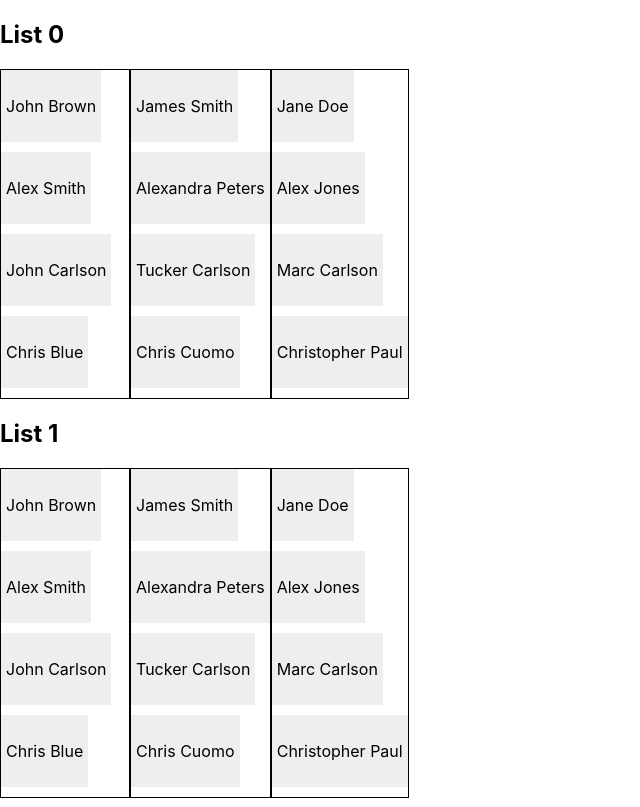
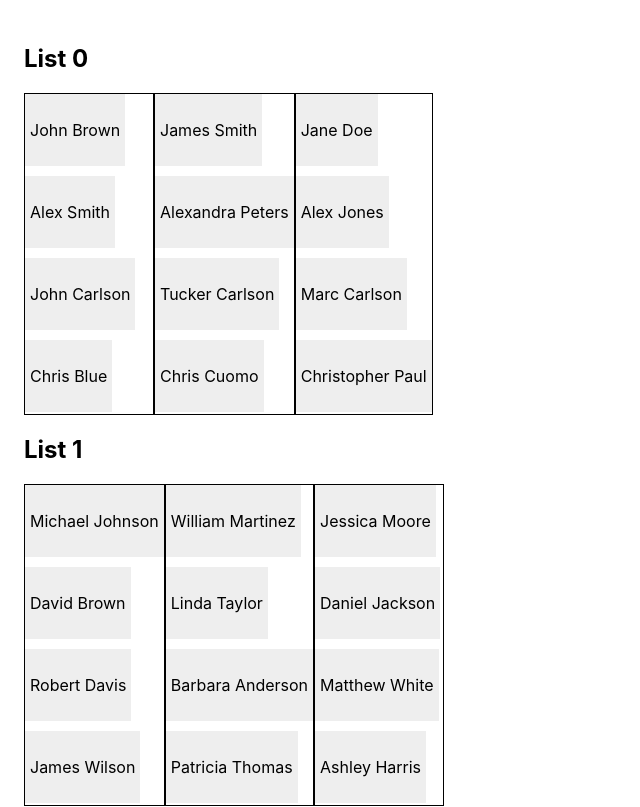
Before and after one commit to GilTorch/drag-n-drop-between-components, a React (Create React App) app: page / in a window 1280 px wide. Shown: the top 807 px of the page, without its empty margins (0-640 px from the left). Built offline with nearby package versions, Linux system fonts and the light colour scheme.

Commit message:
Changing names

```diff
--- a/src/App.js
+++ b/src/App.js
@@ -1,13 +1,14 @@
 import React from "react";
 import VanillaDrag from "./VanillaDrag";
+import { weeks } from "./data";
 
 const App = () => {
   return (
-    <div>
-      {new Array(3).fill(undefined).map((_, index) => (
+    <div style={{ padding: "24px" }}>
+      {weeks.map((week, index) => (
         <div key={index}>
           <h2>List {index}</h2>
-          <VanillaDrag />
+          <VanillaDrag list={week} />
         </div>
       ))}
     </div>
--- a/src/VanillaDrag.js
+++ b/src/VanillaDrag.js
@@ -1,51 +1,49 @@
 import { useState, useRef } from "react";
-import { peopleData } from "./data";
 /**  */
-const VanillaDrag = () => {
-  const [peoples, setPeoples] = useState([...peopleData]);
+const VanillaDrag = ({ list }) => {
+  const [week, setWeek] = useState([...list]);
   const [isItemIsDragging, setIsItemDragging] = useState(false);
-  const dragPerson = useRef({ listPosition: 0, itemPosition: 0 });
-  const draggedOverPerson = useRef({ listPosition: 0, itemPosition: 0 });
-  const dragPersonList = useRef(0);
-  const draggedOverPersonList = useRef(0);
+  const draggedSection = useRef({ dayIndex: 0, sectionIndex: 0 });
+  const draggedOverSection = useRef({ dayIndex: 0, sectionIndex: 0 });
+  const draggedDay = useRef(0);
+  const draggedOverDay = useRef(0);
 
-  const onPersonListDragEnd = () => {
-    const peoplesClone = [...peoples];
-    const temp = peoplesClone[dragPersonList.current];
-    peoplesClone[dragPersonList.current] =
-      peoplesClone[draggedOverPersonList.current];
-    peoplesClone[draggedOverPersonList.current] = temp;
-    setPeoples(peoplesClone);
+  const onDayDragEnd = () => {
+    const weekClone = [...week];
+    const temp = weekClone[draggedDay.current];
+    weekClone[draggedDay.current] = weekClone[draggedOverDay.current];
+    weekClone[draggedOverDay.current] = temp;
+    setWeek(weekClone);
   };
 
-  const onPersonDragEnd = () => {
-    const peoplesClone = [...peoples];
-    if (draggedOverPersonList.current === dragPerson.current.listPosition) {
+  const onSectionDragEnd = () => {
+    const weekClone = [...week];
+    if (draggedOverDay.current === draggedSection.current.dayIndex) {
       const temp =
-        peoplesClone[dragPerson.current.listPosition][
-          dragPerson.current.itemPosition
+        weekClone[draggedSection.current.dayIndex][
+          draggedSection.current.sectionIndex
         ];
-      peoplesClone[dragPerson.current.listPosition][
-        dragPerson.current.itemPosition
+      weekClone[draggedSection.current.dayIndex][
+        draggedSection.current.sectionIndex
       ] =
-        peoplesClone[draggedOverPerson.current.listPosition][
-          draggedOverPerson.current.itemPosition
+        weekClone[draggedOverSection.current.dayIndex][
+          draggedOverSection.current.sectionIndex
         ];
-      peoplesClone[draggedOverPerson.current.listPosition][
-        draggedOverPerson.current.itemPosition
+      weekClone[draggedOverSection.current.dayIndex][
+        draggedOverSection.current.sectionIndex
       ] = temp;
     } else {
       const temp =
-        peoplesClone[dragPerson.current.listPosition][
-          dragPerson.current.itemPosition
+        weekClone[draggedSection.current.dayIndex][
+          draggedSection.current.sectionIndex
         ];
-      peoplesClone[draggedOverPersonList.current].push(temp);
-      peoplesClone[dragPerson.current.listPosition].splice(
-        dragPerson.current.itemPosition,
+      weekClone[draggedOverDay.current].push(temp);
+      weekClone[draggedSection.current.dayIndex].splice(
+        draggedSection.current.sectionIndex,
         1
       );
     }
-    setPeoples(peoplesClone);
+    setWeek(weekClone);
   };
 
   return (
@@ -57,29 +55,30 @@ const VanillaDrag = () => {
           alignItems: "center",
         }}
       >
-        {peoples.map((people, peopleIndex) => (
+        {week.map((day, dayIndex) => (
           <div
-            key={peopleIndex}
+            key={dayIndex}
             draggable={!isItemIsDragging}
             onDragStart={() => {
-              dragPersonList.current = peopleIndex;
+              draggedDay.current = dayIndex;
             }}
             onDragEnd={() => {
               if (!isItemIsDragging) {
-                onPersonListDragEnd();
+                onDayDragEnd();
               }
             }}
             onDragEnter={() => {
-              draggedOverPersonList.current = peopleIndex;
+              draggedOverDay.current = dayIndex;
             }}
             onDragOver={(e) => e.preventDefault()}
             style={{
               border: "1px solid black",
-              minHeight: "40vh",
+              height: "40vh",
               minWidth: "10vw",
+              overflowY: "auto",
             }}
           >
-            {people.map((person, personIndex) => (
+            {day.map((section, sectionIndex) => (
               <div
                 style={{
                   width: "max-content",
@@ -87,28 +86,28 @@ const VanillaDrag = () => {
                   marginBottom: "10px",
                   backgroundColor: "#eee",
                 }}
-                key={personIndex}
+                key={sectionIndex}
                 draggable
                 onDragStart={() => {
                   setIsItemDragging(true);
-                  dragPerson.current = {
-                    listPosition: peopleIndex,
-                    itemPosition: personIndex,
+                  draggedSection.current = {
+                    dayIndex,
+                    sectionIndex,
                   };
                 }}
                 onDragEnter={() => {
-                  draggedOverPerson.current = {
-                    listPosition: peopleIndex,
-                    itemPosition: personIndex,
+                  draggedOverSection.current = {
+                    dayIndex,
+                    sectionIndex,
                   };
                 }}
                 onDragEnd={() => {
                   setIsItemDragging(false);
-                  onPersonDragEnd();
+                  onSectionDragEnd();
                 }}
                 onDragOver={(e) => e.preventDefault()}
               >
-                <p>{person.name}</p>
+                <p>{section.name}</p>
               </div>
             ))}
           </div>
--- a/src/data/index.js
+++ b/src/data/index.js
@@ -1,6 +1,9 @@
-const peopleData = [
+const week1 = [
+  // -> week
   [
+    // day
     {
+      // event
       id: 1,
       name: "John Brown",
       content:
@@ -77,8 +80,191 @@ const peopleData = [
         "Est irure aute amet voluptate et esse ad do culpa voluptate proident aute.",
     },
   ],
-  ]
+];
 
-export {
-    peopleData
-}
+const week2 = [
+  [
+    {
+      id: 1,
+      name: "Michael Johnson",
+      content:
+        "Est irure aute amet voluptate et esse ad do culpa voluptate proident aute.",
+    },
+    {
+      id: 2,
+      name: "David Brown",
+      content:
+        "Est irure aute amet voluptate et esse ad do culpa voluptate proident aute.",
+    },
+    {
+      id: 3,
+      name: "Robert Davis",
+      content:
+        "Est irure aute amet voluptate et esse ad do culpa voluptate proident aute.",
+    },
+    {
+      id: 4,
+      name: "James Wilson",
+      content:
+        "Est irure aute amet voluptate et esse ad do culpa voluptate proident aute.",
+    },
+  ],
+  [
+    {
+      id: 1,
+      name: "William Martinez",
+      content:
+        "Est irure aute amet voluptate et esse ad do culpa voluptate proident aute.",
+    },
+    {
+      id: 2,
+      name: "Linda Taylor",
+      content:
+        "Est irure aute amet voluptate et esse ad do culpa voluptate proident aute.",
+    },
+    {
+      id: 3,
+      name: "Barbara Anderson",
+      content:
+        "Est irure aute amet voluptate et esse ad do culpa voluptate proident aute.",
+    },
+    {
+      id: 4,
+      name: "Patricia Thomas",
+      content:
+        "Est irure aute amet voluptate et esse ad do culpa voluptate proident aute.",
+    },
+  ],
+  [
+    {
+      id: 1,
+      name: "Jessica Moore",
+      content:
+        "Est irure aute amet voluptate et esse ad do culpa voluptate proident aute.",
+    },
+    {
+      id: 2,
+      name: "Daniel Jackson",
+      content:
+        "Est irure aute amet voluptate et esse ad do culpa voluptate proident aute.",
+    },
+    {
+      id: 3,
+      name: "Matthew White",
+      content:
+        "Est irure aute amet voluptate et esse ad do culpa voluptate proident aute.",
+    },
+    {
+      id: 4,
+      name: "Ashley Harris",
+      content:
+        "Est irure aute amet voluptate et esse ad do culpa voluptate proident aute.",
+    },
+  ],
+];
+
+const week3 = [
+  [
+    {
+      id: 1,
+      name: "Ethan Miller",
+      content:
+        "Est irure aute amet voluptate et esse ad do culpa voluptate proident aute.",
+    },
+    {
+      id: 2,
+      name: "Sophia Lee",
+      content:
+        "Est irure aute amet voluptate et esse ad do culpa voluptate proident aute.",
+    },
+    {
+      id: 3,
+      name: "Alexander Perez",
+      content:
+        "Est irure aute amet voluptate et esse ad do culpa voluptate proident aute.",
+    },
+    {
+      id: 4,
+      name: "Isabella Rodriguez",
+      content:
+        "Est irure aute amet voluptate et esse ad do culpa voluptate proident aute.",
+    },
+  ],
+  [
+    {
+      id: 1,
+      name: "Noah Martinez",
+      content:
+        "Est irure aute amet voluptate et esse ad do culpa voluptate proident aute.",
+    },
+    {
+      id: 2,
+      name: "Mia Lopez",
+      content:
+        "Est irure aute amet voluptate et esse ad do culpa voluptate proident aute.",
+    },
+    {
+      id: 3,
+      name: "Liam Gonzalez",
+      content:
+        "Est irure aute amet voluptate et esse ad do culpa voluptate proident aute.",
+    },
+    {
+      id: 4,
+      name: "Ava Garcia",
+      content:
+        "Est irure aute amet voluptate et esse ad do culpa voluptate proident aute.",
+    },
+  ],
+  [
+    {
+      id: 1,
+      name: "Elijah Wilson",
+      content:
+        "Est irure aute amet voluptate et esse ad do culpa voluptate proident aute.",
+    },
+    {
+      id: 2,
+      name: "Charlotte Anderson",
+      content:
+        "Est irure aute amet voluptate et esse ad do culpa voluptate proident aute.",
+    },
+    {
+      id: 3,
+      name: "Mason Thomas",
+      content:
+        "Est irure aute amet voluptate et esse ad do culpa voluptate proident aute.",
+    },
+    {
+      id: 4,
+      name: "Amelia Martinez",
+      content:
+        "Est irure aute amet voluptate et esse ad do culpa voluptate proident aute.",
+    },
+  ],
+];
+
+const weeks = [week1, week2, week3];
+
+// [ WEEKS
+//   [
+//      WEEK 1
+//     [ DAY 1
+
+//     ]
+//   ],
+//   [
+//     WEEK 2
+//     [ DAY 1
+
+//     ]
+//   ],
+//   [
+//     WEEK 3
+//     [ DAY 1
+
+//     ]
+//   ]
+// ]
+
+export { weeks, week1, week2, week3 };
```
Lines whose indentation alone changed are shown as unchanged.
